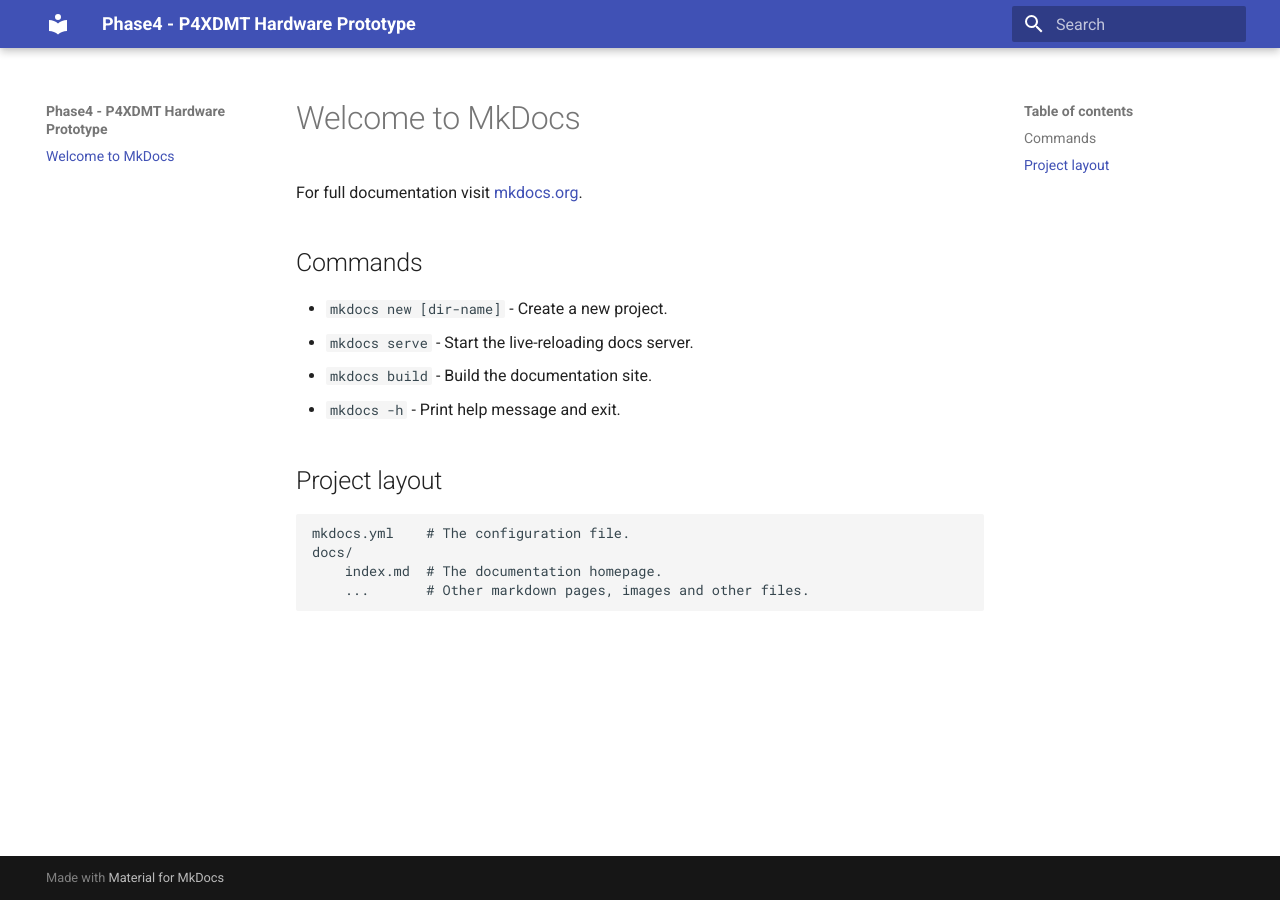
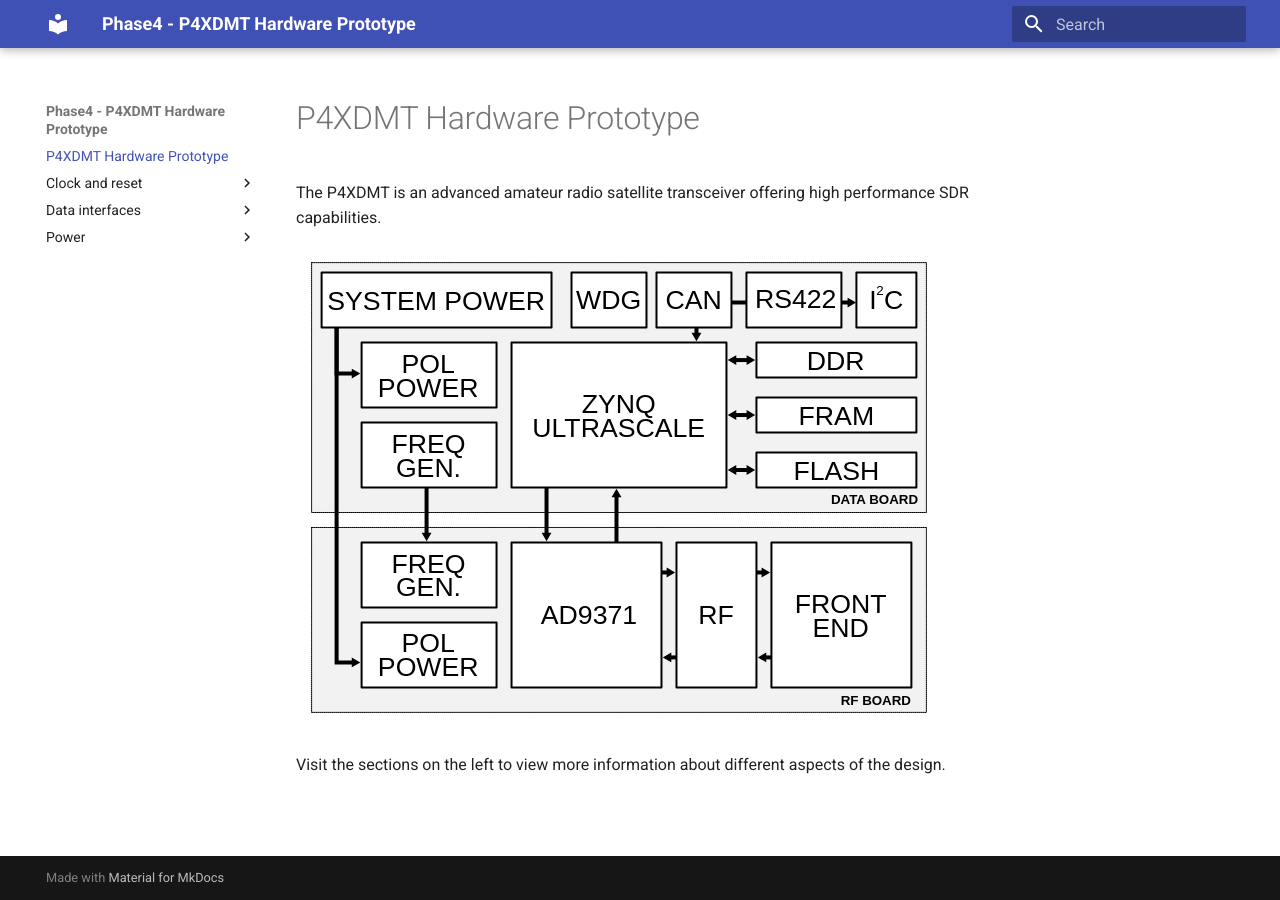
Before and after one commit to haifuraiya/p4xdmt_hw_protoype, an MkDocs documentation site: the page built from docs/index.md, in a window 1280 px wide. Built offline with MkDocs 1.6.1 and Material for MkDocs 9.7.7, drawn with Linux system fonts in a browser that asks for light colours.

Commit message:
Initial commit

```diff
--- a/docs/index.md
+++ b/docs/index.md
@@ -1,17 +1,7 @@
-# Welcome to MkDocs
+# P4XDMT Hardware Prototype
 
-For full documentation visit [mkdocs.org](https://www.mkdocs.org).
+The P4XDMT is an advanced amateur radio satellite transceiver offering high performance SDR capabilities.
 
-## Commands
+![Overview](overview.svg)
 
-* `mkdocs new [dir-name]` - Create a new project.
-* `mkdocs serve` - Start the live-reloading docs server.
-* `mkdocs build` - Build the documentation site.
-* `mkdocs -h` - Print help message and exit.
-
-## Project layout
-
-    mkdocs.yml    # The configuration file.
-    docs/
-        index.md  # The documentation homepage.
-        ...       # Other markdown pages, images and other files.
+Visit the sections on the left to view more information about different aspects of the design.
```
Also changed, not shown: README.md (+28 -2 lines), docs/clock-and-reset/clock-and-reset-architecture.md (added, +5 -0 lines), docs/data-interfaces/data-interfaces-architecture.md (added, +10 -0 lines), docs/power/lcl-design.md (added, +15 -0 lines), docs/power/power-architecture.md (added, +12 -0 lines), docs/overview.svg (added), docs/power/lcl_circuit.bmp (added), 9 other files.
